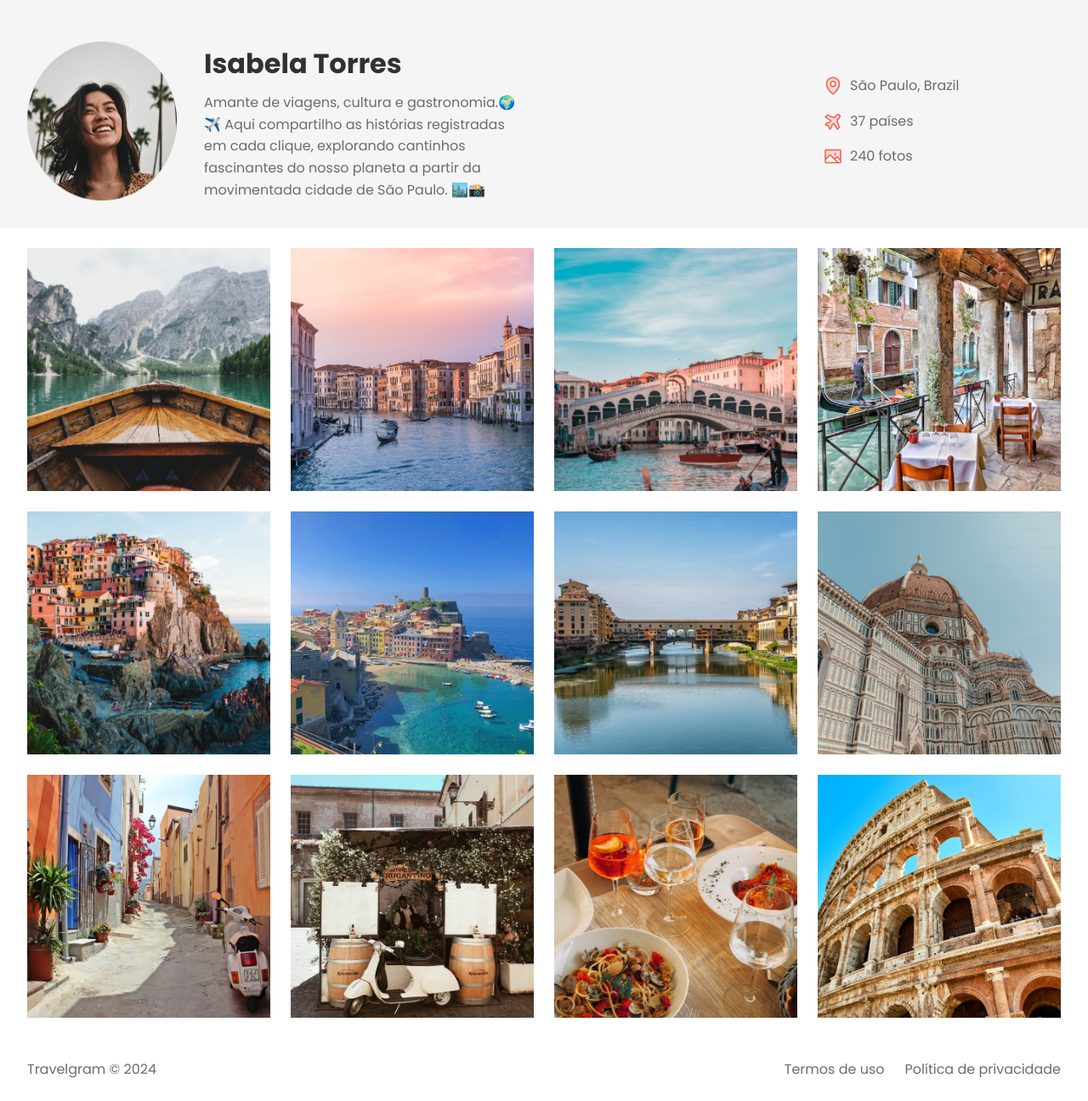
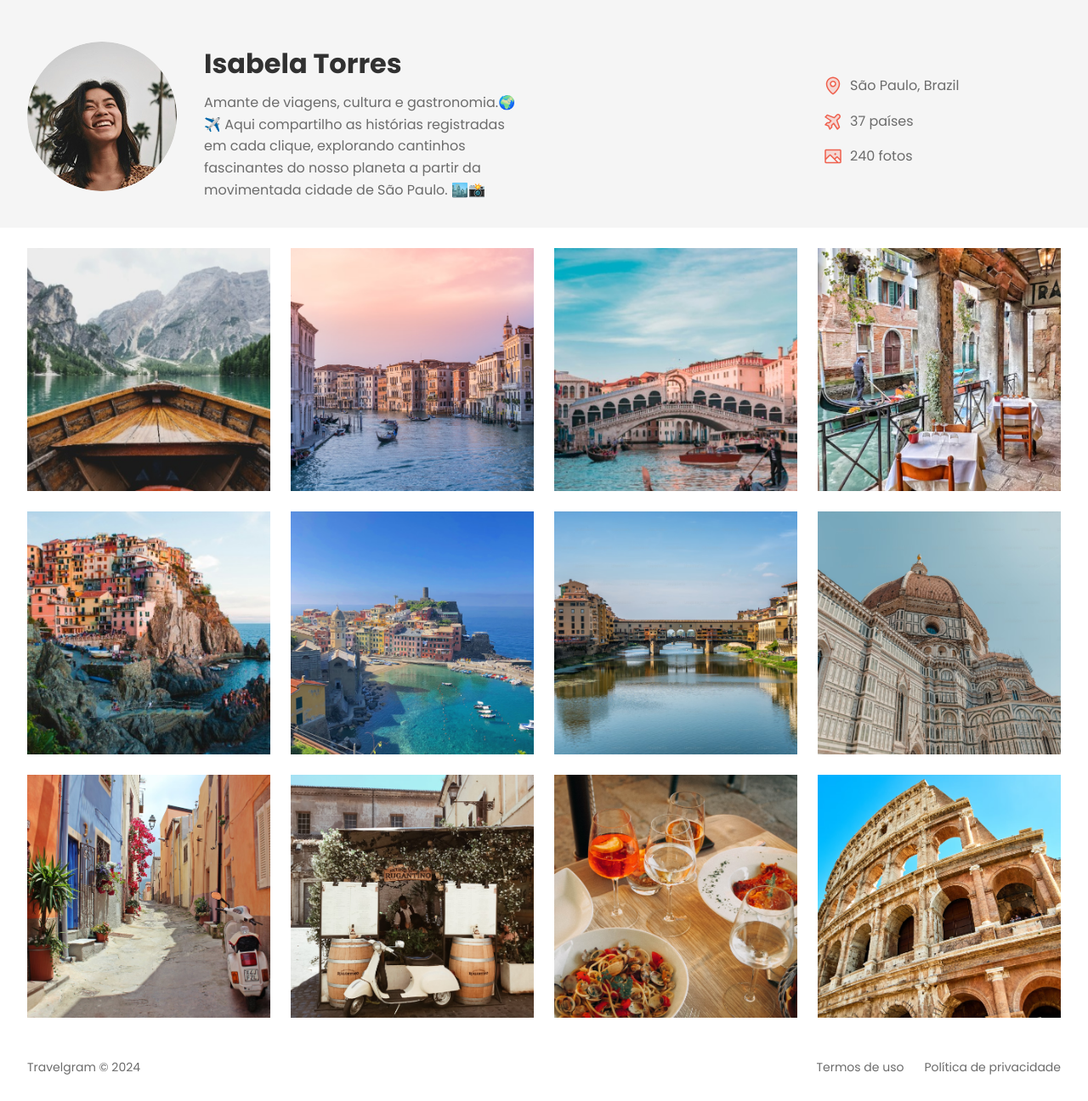
Before and after one commit to yurigonzagaweb-prog/Travelgram, a plain HTML site: page index.html in a window 1280 px wide. Shown: the part 79-1375 px from the top of the page at 85% size. Drawn offline with Linux system fonts and the light colour scheme.

Commit message:
Atualização final1

```diff
--- a/style/footer.css
+++ b/style/footer.css
@@ -1,7 +1,9 @@
 footer {
     display: flex;
     padding-block: 24px;
-    gap: 24px
+    gap: 24px;
+    font: 14px/150% var(--font-family);
+
 }
 
 footer span:nth-child(1) {
--- a/style/header.css
+++ b/style/header.css
@@ -19,6 +19,12 @@ header .container{
     max-width: 384px;
 }
 
+#profile img {
+    max-width: 176px;
+    max-height: 176px;
+    object-fit: cover;
+    border-radius: 50%;
+}
 
 #profile h1 {
     font-family: var(--text-lg);
```
